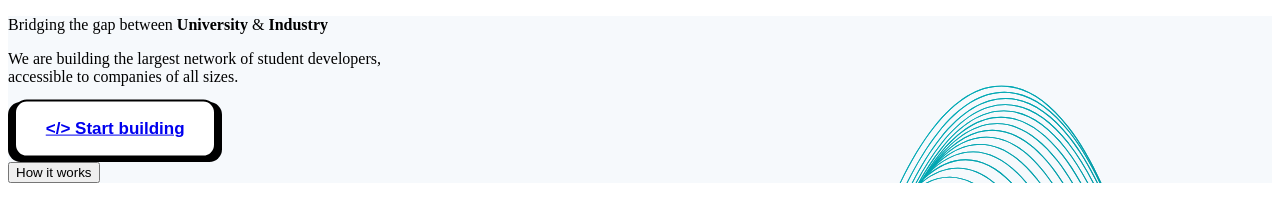
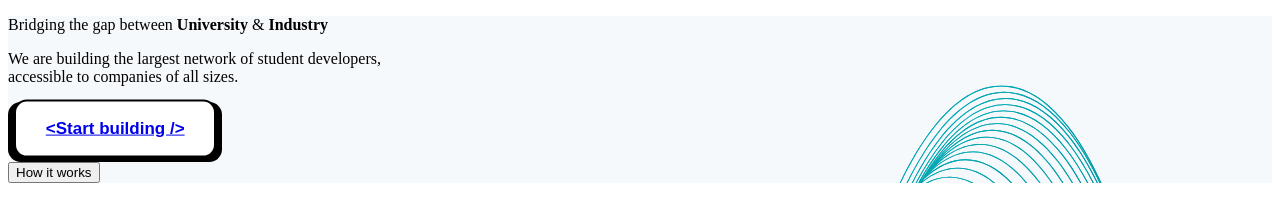
Before and after one commit to bsaoptima/karterwebsite, a Next.js app: page /Home in a window 1280 px wide. Shown: the top 197 px of the page. Built offline with nearby package versions, Linux system fonts and the light colour scheme.

Commit message:
fixed main button

```diff
--- a/src/pages/Home.jsx
+++ b/src/pages/Home.jsx
@@ -65,11 +65,14 @@ function LandingSection({ scrollToContact, scrollToSolutions }) {
                   <a href="/build">Start building</a>
                 </span>
               </button> */}
-              <button className="buttonHome">
-                <span class="button_top font-alliance">
-                  <a href="/build">&lt;/&gt; Start building</a>
-                </span>
-              </button>
+              <a href="/build">
+                <button className="buttonHome">
+                  <span class="button_top font-alliance">
+                    <a href="/build">&lt;Start building /&gt;</a>
+                  </span>
+                </button>
+              </a>
+
             </div>
             <div className="flex flex-row items-center gap-x-2 md:gap-x-4 phone-hidden">
               {/* <div className="triangle"></div> */}
```
